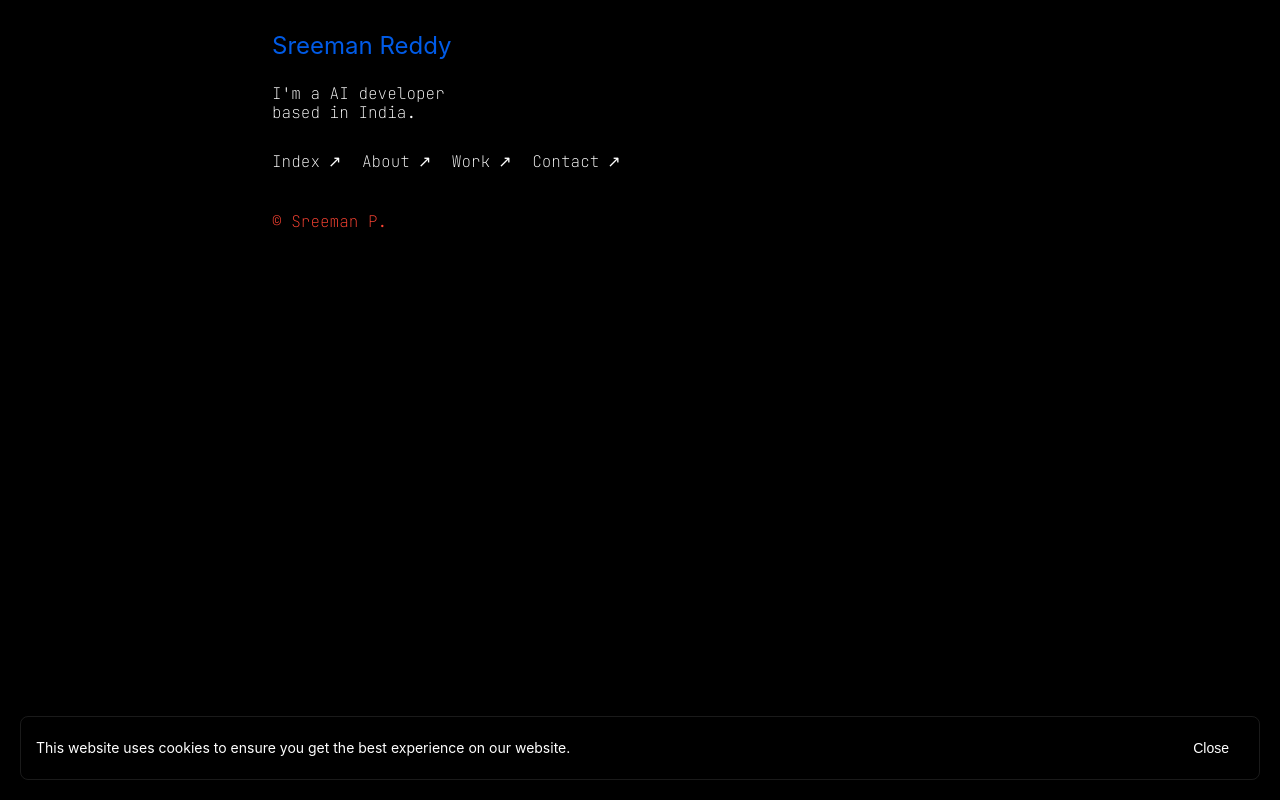
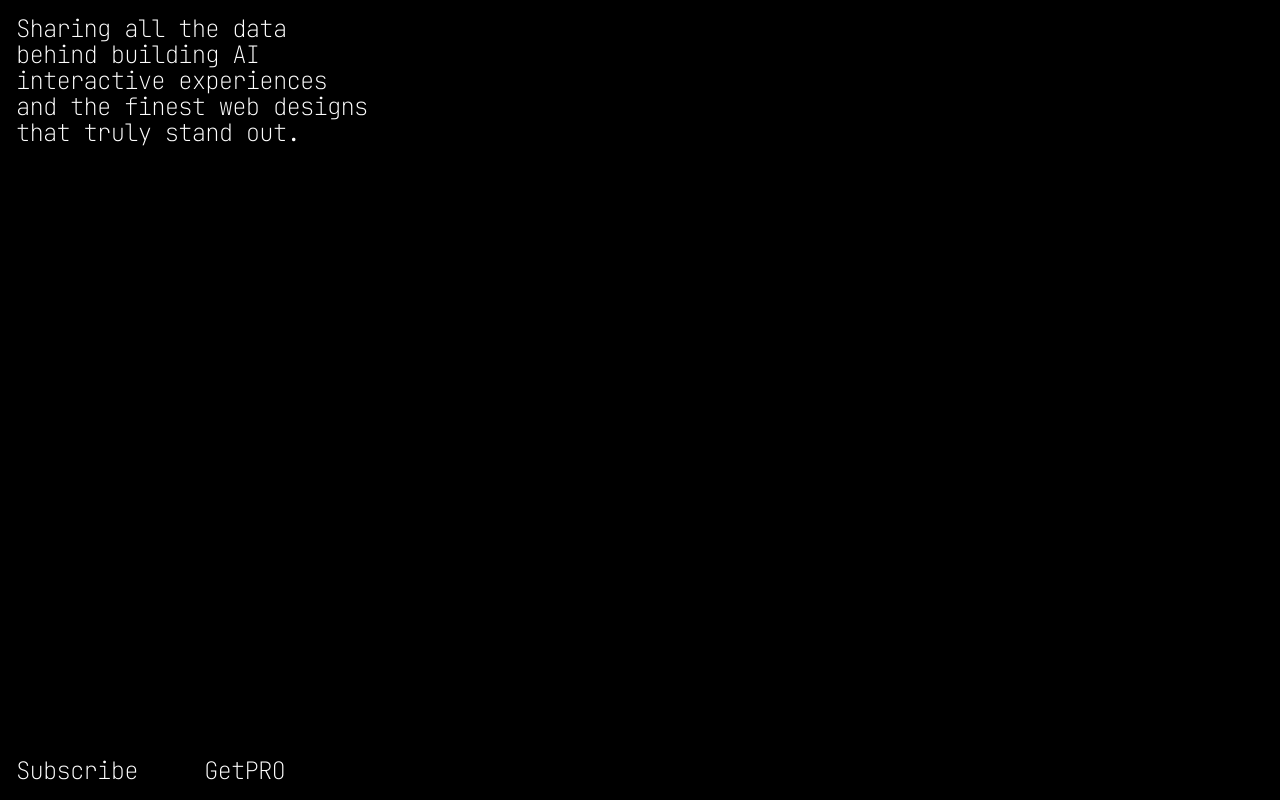
Before and after one commit to sremannn/Website, a plain HTML site: page index.html in a window 1280 px wide. Drawn offline with Linux system fonts and the light colour scheme.

Commit message:
Update index.html

```diff
--- a/index.html
+++ b/index.html
@@ -3,169 +3,144 @@
 
 <head>
     <meta charset="UTF-8">
+    <link rel="icon" href="https://www.codegrid.com/site-icon.png">
     <meta name="viewport" content="width=device-width, initial-scale=1.0">
     <title>Sreeman P.</title>
+    <meta name="author" content="Sreeman Reddy">
+    <meta name="description" content="AI Developer, AI Designer...">
+    <meta name="keywords" content="AI Design, AI Development, Coding, YouTube Channel">
+    <link rel="stylesheet" crossorigin="" href="/assets/index-DguZUYmr.css">
+</head>
+
 <style>
     @import url('https://fonts.googleapis.com/css2?family=JetBrains+Mono:ital,wght@0,100..800;1,100..800&display=swap');
-
-        /* Reset default styles */
 * {
     margin: 0;
     padding: 0;
     box-sizing: border-box;
+    -webkit-font-smoothing: antialiased;
+    -moz-osx-font-smoothing:grayscale
 }
 
-        body {
+html, body {
+    width: 100%;
+    height: 100%;
     background-color: black;
-            font-family: -apple-system, BlinkMacSystemFont, "Segoe UI", Roboto, Helvetica, Arial, sans-serif;
-            line-height: 0.50;
-            padding: 2rem;
-            max-width: 800px;
-            margin: 0 auto;
-            display: flex;
-            flex-direction: column;
+    color: white;
 }
 
-        /* Name styling */
-        .name {
-            color: #005BE7;
-            font-size: 24px;
-            font-weight: 400;
-            margin-bottom: 2rem;
+h1 {
+    color: white;
+    font-weight: 100;
+    line-height: 1.085;
+    letter-spacing: -.0275em;
+    position: relative;
+    will-change:transform, opacity;
+    font-family: "JetBrains Mono", serif;
 }
 
-        .name a {
-            color: #005BE7;
-            font-size: 24px;
-            font-weight: 400;
-            margin-bottom: 2rem;
-            text-decoration: none;
+.header {
+    padding: 1em;
+    width:100%
 }
 
-        /* Bio text styling */
-        .bio {
-            color: white;
-            font-family: "JetBrains Mono", serif;
-            font-size: 16px;
-            font-weight: 100;
-            margin-bottom: 2rem;
-            max-width: 600px;
-            line-height: 1.20;
+.header h1 .line {
+    position: relative;
+    display: block;
+    width: 100%;
+    font-size: 24px;
+    overflow: hidden;
+    will-change: transform, opacity;
+    clip-path:polygon(0 0, 100% 0, 100% 100%, 0% 100%)
 }
 
-        /* Navigation styling */
-        .nav {
-            margin-bottom: 1rem;
+.ctas {
+    position: absolute;
+    left: 1em;
+    bottom: 1em;
+    width: max-content;
+    display: flex;
+    gap: 2em;
+    align-items:stretch
 }
 
-        .nav a {
-            font-family: "JetBrains Mono", serif;
-            font-size: 16px;
+.divider {
+    position: relative;
+    width: 2px;
     color: white;
-            line-height: 1;
-            display: inline-block;
-            text-decoration: none;
-            margin-right: 1rem;
-            font-weight: 100;
+    background-color: black;
+    align-self: stretch;
+    will-change: transform, clip-path;
+    transform:rotate(20deg)
 }
 
-        .nav a:hover {
-            text-decoration: underline;
+.subscribe-btn a, .pro-btn-wrapper a {
+    position: relative;
+    text-decoration: none;
+    color: white;
+    will-change: transform, opacity;
+    cursor:pointer
 }
 
-        .nav a::after {
-            color: white;
-            content: "↗";
-            margin-left: 0.5rem;
-            font-size: 16px;
+.pro-btn {
+    cursor:pointer
 }
 
-        /* Copyright styling */
-        .copyright {
-            font-family: "JetBrains Mono", serif;
-            font-size: 16px;
-            font-weight: 100;
-            color: #FF4433;
-            margin-top: auto;
-            padding-top: 2rem;
+.subscribe-btn a h1 .line, .pro-btn-wrapper a h1 .line {
+    position: relative;
+    display: block;
+    width: 100%;
+    font-size: 24px;
+    overflow: hidden;
+    will-change: transform, opacity;
+    clip-path:polygon(0 0, 100% 0, 100% 100%, 0% 100%)
 }
 
-        .copyright a {
-            font-family: "JetBrains Mono", serif;
-            font-size: 16px;
-            font-weight: 100;
-            text-decoration: none;
-            color: #FF4433;
-            margin-top: auto;
-            padding-top: 2rem;
+@media (max-width: 900px) {
+    h1 {
+        font-size: 8vw;
+        letter-spacing:-.035em
     }
 
-        .cookie-popup {
-            position: fixed;
-            bottom: 20px;
-            left: 20px;
-            right: 20px;
-            background-color: transparent;
-            border: 1px solid rgba(255, 255, 255, 0.1);
-            border-radius: 8px;
-            padding: 15px;
-            line-height: 1.20;
-            display: flex;
-            justify-content: space-between;
-            align-items: center;
-        }
-
-        .cookie-popup p {
-            margin: 0;
-            color: #ffffff;
-            font-size: 14px;
-        }
-
-        .close-button {
-            background-color: black;
-            color: white;
-            border: none;
-            padding: 8px 15px;
-            border-radius: 4px;
-            cursor: pointer;
-            font-size: 14px;
-        }
-
-        .close-button:hover {
-            background-color: white;
-            color: black;
-        }
-
-        /* Responsive adjustments */
-        @media (max-width: 480px) {
-            .nav a {
-                display: block;
-                margin-bottom: 0.5rem;
+    .ctas {
+        gap: 1.5em
     }
 }
 </style>
-</head>
 
 <body>
-    <br>
-    <h1 class="name"><a href="https://sreeman.app" onclick="playSound()">Sreeman Reddy</a></h1>
 
-    <p class="bio">I'm a AI developer<br>based in India.</p>
-    <nav class="nav">
-        <a href="" target="_blank" onclick="playSound()">Index</a>
-        <a href="#about" target="_blank" onclick="playSound()">About</a>
-        <a href="#work" target="_blank" onclick="playSound()">Work</a>
-        <a href="#work" target="_blank" onclick="playSound()">Contact</a>
-    </nav>
-
-    <p class="copyright"><a href="https://sreeman.xyz" target="_blank" oonclick="playSound()">© Sreeman P.</a></p>
-
-    <div class="cookie-popup" onclick="playSound()">
-        <p>This website uses cookies to ensure you get the best experience on our website.</p>
-        <button class="close-button" onclick="this.parentElement.style.display='none';">Close</button>
+    <div class="header">
+        <h1 style>
+            <div class="line" style="display: block; text-align: start; width: 100%;"><span
+                    style="translate: none; rotate: none; scale: none; transform: translate(0px, 0px);">Sharing all the data<br> behind building AI<br> interactive experiences<br> and the finest web designs<br> that truly stand out.</span>
+            </div>
+        </h1>
     </div>
 
-    <audio autoplay="" loop="" src="./media/inspirational-calm-emotional-272593.mp3"></audio>
+    <div class="ctas">
+        <div class="subscribe-btn-wrapper">
+            <div class="subscribe-btn">
+                <a href="https://youtube.com/@sreemanrp" oonclick="playSound()">
+                    <h1 style>
+                        <div class="line" style="display: block; text-align: start; width: 100%;"><span
+                                style="translate: none; rotate: none; scale: none; transform: translate(0px, 0px);">Subscribe</span>
+                        </div>
+                    </h1>
+                </a>
+            </div>
+        </div>
+        <div class="divider" style="color: white; clip-path: polygon(0% 100%, 100% 100%, 100% 0%, 0% 0%);"></div>
+        <div class="pro-btn-wrapper">
+            <a href="https://sreemanrp.gumroad.com/l/sreemanrppro" oonclick="playSound()">
+                <h1 style>
+                    <div class="line" style="display: block; text-align: start; width: 100%;"><span
+                            style="translate: none; rotate: none; scale: none; transform: translate(0px, 0px);">GetPRO</span>
+                    </div>
+                </h1>
+            </a>
+        </div>
+    </div>
 
     <audio id="clickSound" preload="auto">
         <source src="https://www.savoirfaire.nyc/_nuxt/hover.b226066e.mp3" type="audio/mpeg">
@@ -179,5 +154,6 @@
             sound.play();
         }
     </script>
+
 </body>
-</html>☙
+</html>
```
Lines whose indentation alone changed are shown as unchanged.
